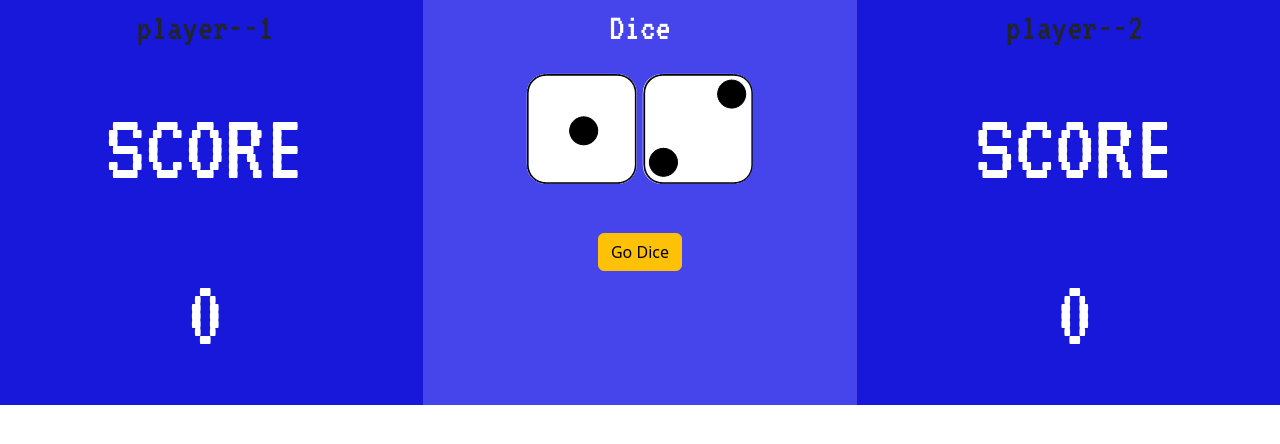
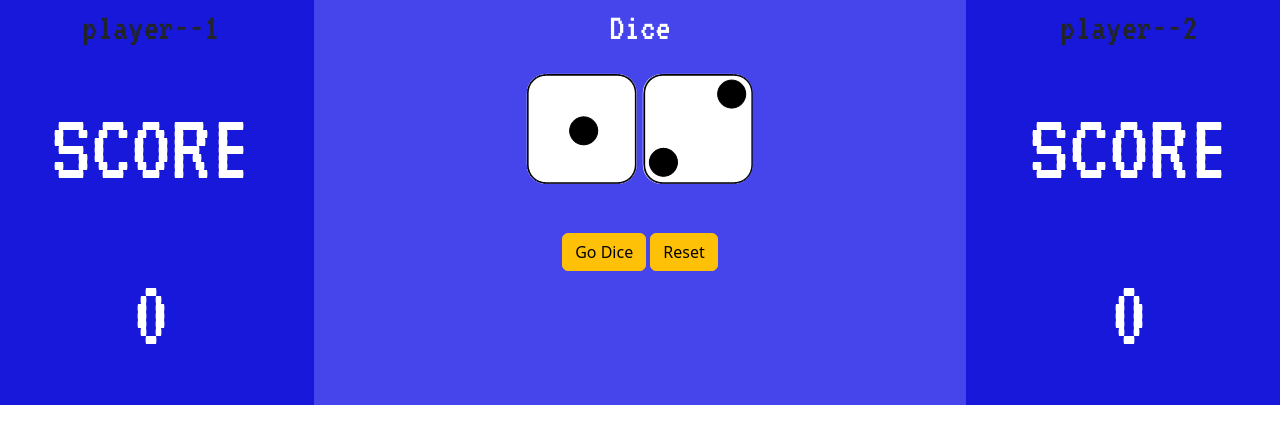
Before and after one commit to mahdieahmadii/Mapsa, a plain HTML site: page pages/dice.html in a window 1280 px wide. Drawn offline with Linux system fonts and the light colour scheme.

Commit message:
add reset button to dice game

```diff
--- a/js/script.js
+++ b/js/script.js
@@ -17,3 +17,7 @@ function randomGenerator(){
     alert("equal");
   }
 }
+function Reset(){
+  document.querySelector(".score-num1").innerHTML = 0;
+  document.querySelector(".score-num2").innerHTML = 0;
+}
--- a/pages/dice.html
+++ b/pages/dice.html
@@ -9,20 +9,21 @@
     </head>
     <body>
         <div class="row">
-            <div id="player1" class="col-md-4">
+            <div id="player1" class="col-md-3">
                 <p class="player">player--1</p>
                 <p class="score">SCORE</p>
                 <p class="score-num score-num1">0</p>
             </div>
-            <div id="res" class="col-md-4">
+            <div id="res" class="col-md-6">
                 <p class="dice">Dice</p>
                 <div class="dice-cont">
                     <img id="img-dice1" class="img-dice img-dice1" src="../images/1.png">
                     <img id="img-dice2" class="img-dice img-dice2" src="../images/2.png">
                 </div>
                 <button onclick="randomGenerator()" type="button" class="btn btn-warning my-btn mt-5">Go Dice</button>
+                <button onclick="Reset()" type="button" class="btn btn-warning my-btn mt-5">Reset</button>
             </div>
-            <div id="player2" class="col-md-4">
+            <div id="player2" class="col-md-3">
                 <p class="player">player--2</p>
                 <p class="score">SCORE</p>
                 <p class="score-num score-num2">0</p>
```
